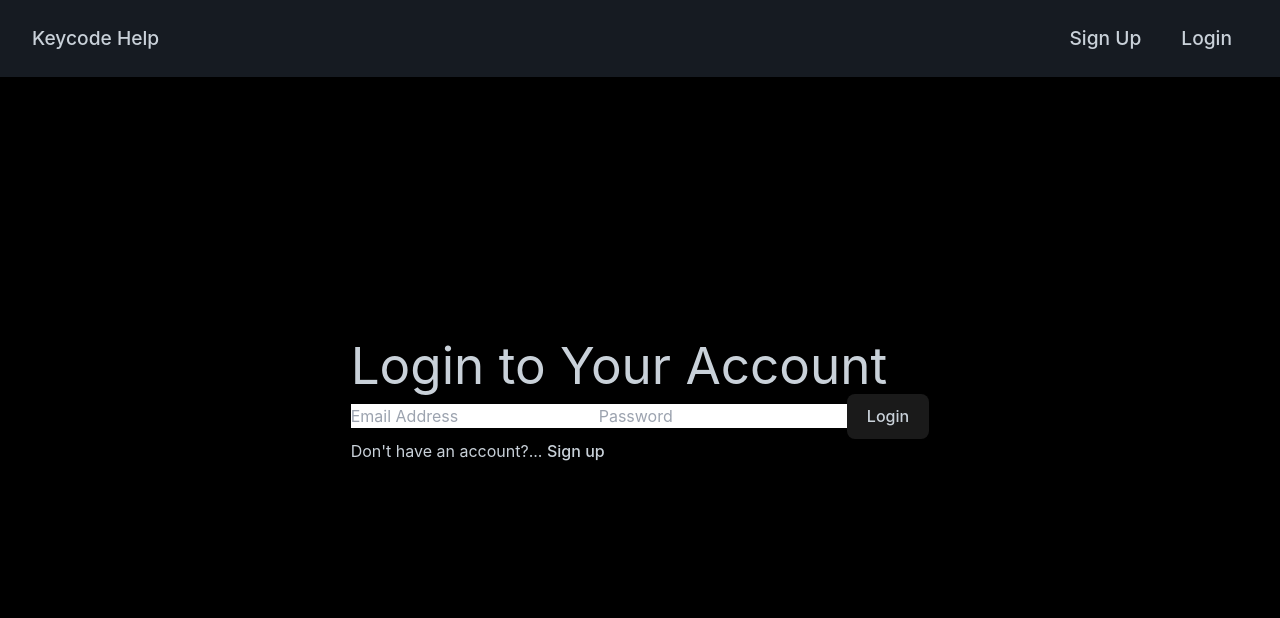
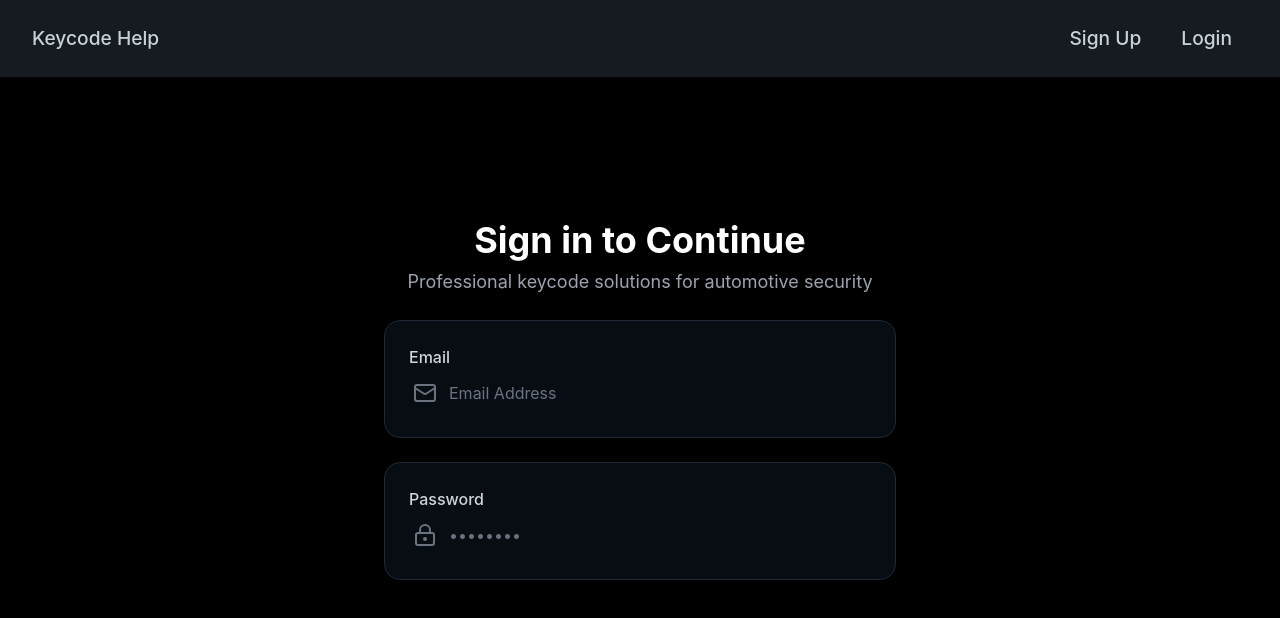
Before and after one commit to Keycode-Help/KeycodeHelpDev1, a React (Vite) app in the folder kch-frontend/: page /newlogin in a window 1280 px wide. Shown: the top 618 px of the page. Built offline with nearby package versions, Linux system fonts and the light colour scheme.

Commit message:
Changed script to start React program with 'npm start'. Started styling the Login form, created a designated folder for new page.

```diff
--- a/kch-frontend/package.json
+++ b/kch-frontend/package.json
@@ -5,6 +5,7 @@
   "type": "module",
   "scripts": {
     "dev": "vite",
+    "start": "vite",
     "build": "vite build",
     "lint": "eslint .",
     "preview": "vite preview"
--- a/kch-frontend/src/pages/NewPagesForms/Login.jsx
+++ b/kch-frontend/src/pages/NewPagesForms/Login.jsx
@@ -1,6 +1,7 @@
 import React, { useState } from "react";
 import { useNavigate } from "react-router-dom";
 import { useAuth } from "../../context/AuthContext";
+import { Mail, LockKeyhole } from "lucide-react";
 
 export default function Login() {
   const [formData, setFormData] = useState({
@@ -17,7 +18,7 @@ export default function Login() {
       ...formData,
       [name]: value,
     });
-    }
+  };
 
   const handleSubmit = async (e) => {
     e.preventDefault();
@@ -30,18 +31,70 @@ export default function Login() {
       } else {
         navigate("/");
       }
-        }
-        catch (error) {
+    } catch (error) {
       console.error("Login failed", error);
       alert("Login failed. " + error.response.data);
     }
-    }
+  };
 
   return (
-        <div className="min-h-screen bg-black flex items-center justify-center p-4">
-            <div className="">
-                <h1>Login to Your Account</h1>
-                <form onSubmit={handleSubmit}>
+    <div className="min-h-screen bg-black flex items-center justify-center">
+      <div className="w-full max-w-lg">
+        <div className="text-center mb-6">
+          <h1 className="text-3xl md:text-4xl font-bold text-white mb-2">
+            Sign in to Continue
+          </h1>
+          <p className="text-gray-400 text-md md:text-lg">
+            Professional keycode solutions for automotive security
+          </p>
+        </div>
+        <form className="space-y-6">
+          <div className="bg-gray-900/50 p-5 px-6 md:p-6 border border-gray-800 rounded-2xl hover:border-green-600
+          hover:border-2 transition duration-200 shadow-lg"
+          >
+            <label className="block text-sm md:text-base font-medium text-gray-300 mb-1">
+              Email
+            </label>
+            <div className="relative">
+              <div className="absolute inset-y-0 left-0 pl-1 flex items-center pointer-events-none">
+                <Mail className="h-5 w-5 md:h-6 md:w-6 text-gray-500" />
+              </div>
+              <input
+                type="email"
+                name="email"
+                value={formData.email}
+                onChange={handleChange}
+                placeholder="Email Address"
+                required
+                className="block w-full pl-10 pr-3 py-2 bg-transparent border-0 text-white placeholder-gray-500
+                focus:outline-none text-sm md:text-base"
+              />
+            </div>
+          </div>
+          <div className="bg-gray-900/50 p-5 px-6 md:p-6 border border-gray-800 rounded-2xl hover:border-green-600
+          hover:border-2 transition duration-200 shadow-lg"
+          >
+            <label className="block text-sm md:text-base font-medium text-gray-300 mb-1">
+              Password
+            </label>
+            <div className="relative">
+              <div className="absolute inset-y-0 left-0 pl-1 flex items-center pointer-events-none">
+                <LockKeyhole className="h-5 w-5 md:h-6 md:w-6 text-gray-500" />
+              </div>
+              <input
+                type="password"
+                name="password"
+                value={formData.password}
+                onChange={handleChange}
+                placeholder="••••••••"
+                required
+                className="block w-full pl-10 pr-3 py-2 bg-transparent border-0 text-white placeholder-gray-500
+                focus:outline-none text-sm md:text-base"
+              />
+            </div>
+          </div>
+        </form>
+        {/* <form onSubmit={handleSubmit}>
                     <input
                         type="email"
                         name="email"
@@ -62,7 +115,7 @@ export default function Login() {
                 </form>
                 <p>
                     Don't have an account?... <a href="/register">Sign up</a>
-                </p>
+                </p> */}
       </div>
     </div>
   );
```
Lines whose indentation alone changed are shown as unchanged.
